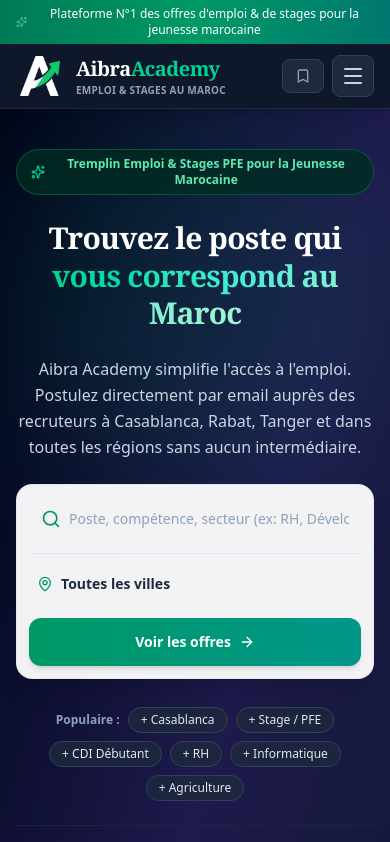
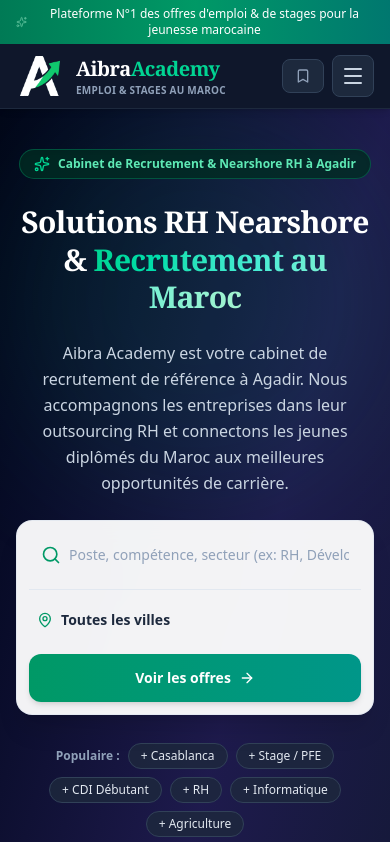
Before and after one commit to aibraacademy-web/website, a React (Vite) app: page / in a window 390 px wide. Shown: the top 842 px of the page. Built offline with nearby package versions, Linux system fonts and the light colour scheme.

Commit message:
seo: optimiser les méta-balises, les mots-clés, le contenu et créer sitemap.xml et robots.txt

```diff
--- a/index.html
+++ b/index.html
@@ -3,8 +3,9 @@
   <head>
     <meta charset="UTF-8" />
     <meta name="viewport" content="width=device-width, initial-scale=1.0" />
-    <meta name="description" content="Aibra Academy est la plateforme numéro 1 pour trouver un emploi ou un stage PFE au Maroc. Postulez directement par email sans intermédiaire auprès des meilleures entreprises." />
-    <title>Aibra Academy - Offres d'emploi et stages au Maroc</title>
+    <title>Aibra Academy | Recrutement &amp; Nearshore RH à Agadir, Maroc</title>
+    <meta name="description" content="Aibra Academy, cabinet de recrutement basé à Agadir. Nous accompagnons les entreprises dans leurs solutions RH nearshore et connectons les jeunes diplômés marocains aux meilleures opportunités." />
+    <meta name="keywords" content="recrutement Maroc, nearshore Agadir, cabinet de recrutement Agadir, RH nearshore Maroc, recrutement jeunes diplômés Maroc, solutions RH Maroc, outsourcing RH Agadir, talent acquisition Maroc" />
 
     <link rel="icon" type="image/png" href="/favicon-5.png">
 
@@ -14,9 +15,9 @@
       "@context": "https://schema.org",
       "@type": "WebSite",
       "name": "Aibra Academy",
-      "alternateName": "Aibra Academy Emploi Maroc",
-      "url": "https://aibra-academy.ma",
-      "description": "Plateforme d'offres d'emploi et de stages PFE au Maroc. Connexion directe entre jeunes diplômés et recruteurs.",
+      "alternateName": "Cabinet de recrutement & RH nearshore à Agadir, Maroc",
+      "url": "https://aibraacademy.com",
+      "description": "Aibra Academy, cabinet de recrutement basé à Agadir. Nous accompagnons les entreprises dans leurs solutions RH nearshore et connectons les jeunes diplômés marocains aux meilleures opportunités.",
       "inLanguage": "fr-MA"
     }
     </script>
--- a/src/components/HeroSection.tsx
+++ b/src/components/HeroSection.tsx
@@ -54,20 +54,20 @@
             {/* Top Badge */}
             <div className="inline-flex items-center gap-2 px-3.5 py-1.5 rounded-full bg-emerald-950/80 border border-emerald-500/30 text-emerald-300 text-xs font-semibold shadow-inner">
               <Sparkles className="w-4 h-4 text-emerald-400" />
-              <span>Tremplin Emploi & Stages PFE pour la Jeunesse Marocaine</span>
+              <span>Cabinet de Recrutement &amp; Nearshore RH à Agadir</span>
             </div>
 
             {/* Main Catchy Headline */}
             <h1 className="text-3xl sm:text-5xl lg:text-6xl font-extrabold tracking-tight text-white leading-tight font-serif">
-              Trouvez le poste qui <br className="hidden sm:inline" />
+              Solutions RH Nearshore &amp; <br className="hidden sm:inline" />
               <span className="text-transparent bg-clip-text bg-gradient-to-r from-emerald-400 via-teal-300 to-emerald-200">
-                vous correspond au Maroc
+                Recrutement au Maroc
               </span>
             </h1>
 
             {/* Subtitle */}
             <p className="text-base sm:text-lg text-slate-300 font-normal leading-relaxed max-w-2xl mx-auto lg:mx-0">
-              Aibra Academy simplifie l'accès à l'emploi. Postulez directement par email auprès des recruteurs à Casablanca, Rabat, Tanger et dans toutes les régions sans aucun intermédiaire.
+              Aibra Academy est votre cabinet de recrutement de référence à Agadir. Nous accompagnons les entreprises dans leur outsourcing RH et connectons les jeunes diplômés du Maroc aux meilleures opportunités de carrière.
             </p>
 
             {/* Main Interactive Search Form */}
--- a/src/components/Navbar.tsx
+++ b/src/components/Navbar.tsx
@@ -60,7 +60,7 @@
             aria-label="Aibra Academy Accueil"
           >
             <div className="flex items-center justify-center w-12 h-12 sm:w-12 sm:h-12 rounded-md overflow-hidden bg-transparent group-hover:scale-105 transition-transform">
-              <img src="/aibra-logo.png" alt="Aibra Academy" className="h-10 sm:h-12 w-auto object-contain" />
+              <img src="/aibra-logo.png" alt="Aibra Academy - Cabinet de recrutement &amp; RH nearshore à Agadir" className="h-10 sm:h-12 w-auto object-contain" />
             </div>
             <div>
               <div className="flex items-center gap-1.5">
--- a/src/components/PopularCategories.tsx
+++ b/src/components/PopularCategories.tsx
@@ -90,10 +90,10 @@
               <span>Secteurs Porteurs</span>
             </div>
             <h2 className="text-2xl sm:text-3xl font-extrabold text-slate-900 font-serif">
-              Catégories populaires
+              Secteurs clés du recrutement au Maroc
             </h2>
             <p className="text-slate-600 text-sm mt-1 max-w-xl">
-              Explorez les domaines d'activité qui recrutent le plus de jeunes diplômés et stagiaires au Maroc.
+              Explorez les pôles de talent acquisition et de services RH nearshore qui recrutent le plus de jeunes diplômés à Agadir et à travers le Maroc.
             </p>
           </div>
 
--- a/src/components/VisualBanner.tsx
+++ b/src/components/VisualBanner.tsx
@@ -17,7 +17,7 @@
           <div className="relative group overflow-hidden rounded-2xl shadow-md h-64 md:h-80">
             <img
               src="https://images.unsplash.com/photo-1522071820081-009f0129c71c?ixlib=rb-4.0.3&auto=format&fit=crop&w=1200&q=80"
-              alt="Jeunes professionnels au travail"
+              alt="Cabinet de recrutement nearshore à Agadir - Équipe de professionnels RH en réunion"
               className="w-full h-full object-cover transition-transform duration-700 group-hover:scale-105"
             />
             <div className="absolute inset-0 bg-gradient-to-t from-slate-900/80 to-transparent flex items-end p-6">
@@ -28,18 +28,18 @@
           <div className="relative group overflow-hidden rounded-2xl shadow-md h-64 md:h-80 md:-translate-y-4">
             <img
               src="https://images.unsplash.com/photo-1556761175-5973dc0f32d7?ixlib=rb-4.0.3&auto=format&fit=crop&w=1200&q=80"
-              alt="Entretien et poignée de main"
+              alt="Recrutement de jeunes diplômés au Maroc - Entretien et talent acquisition RH"
               className="w-full h-full object-cover transition-transform duration-700 group-hover:scale-105"
             />
             <div className="absolute inset-0 bg-gradient-to-t from-slate-900/80 to-transparent flex items-end p-6">
-              <h3 className="text-white font-bold text-lg">Opportunités & Recrutement</h3>
+              <h3 className="text-white font-bold text-lg">Opportunités &amp; Recrutement</h3>
             </div>
           </div>
 
           <div className="relative group overflow-hidden rounded-2xl shadow-md h-64 md:h-80">
             <img
               src="https://images.unsplash.com/photo-1573164713988-8665fc963095?ixlib=rb-4.0.3&auto=format&fit=crop&w=1200&q=80"
-              alt="Bureau moderne et innovation"
+              alt="Solutions RH et outsourcing nearshore à Agadir Maroc - Bureau moderne"
               className="w-full h-full object-cover transition-transform duration-700 group-hover:scale-105"
             />
             <div className="absolute inset-0 bg-gradient-to-t from-slate-900/80 to-transparent flex items-end p-6">
--- a/src/pages/HomePage.tsx
+++ b/src/pages/HomePage.tsx
@@ -133,13 +133,13 @@
 
           <div className="text-center max-w-3xl mx-auto mb-12 space-y-3">
             <span className="text-xs font-bold text-emerald-400 uppercase tracking-widest bg-emerald-950 px-3 py-1 rounded-full border border-emerald-800">
-              Notre Mission Maroc
+              Expertise RH Nearshore &amp; Recrutement Maroc
             </span>
             <h2 className="text-3xl sm:text-4xl font-extrabold font-serif text-white">
-              Pourquoi choisir Aibra Academy ?
+              Pourquoi choisir Aibra Academy comme partenaire RH ?
             </h2>
             <p className="text-slate-300 text-sm leading-relaxed">
-              Une plateforme pensée spécialement pour rapprocher la jeunesse marocaine des opportunités professionnelles sans barrière ni coût.
+              Cabinet de recrutement engagé à Agadir et à travers le Maroc, nous rapprochons les candidats qualifiés et les entreprises grâce à nos solutions RH nearshore et notre service de talent acquisition.
             </p>
           </div>
 
```
Also changed, not shown: public/robots.txt (added), robots.txt (added), 2 other files (tests, documents, lock files or other folders).
